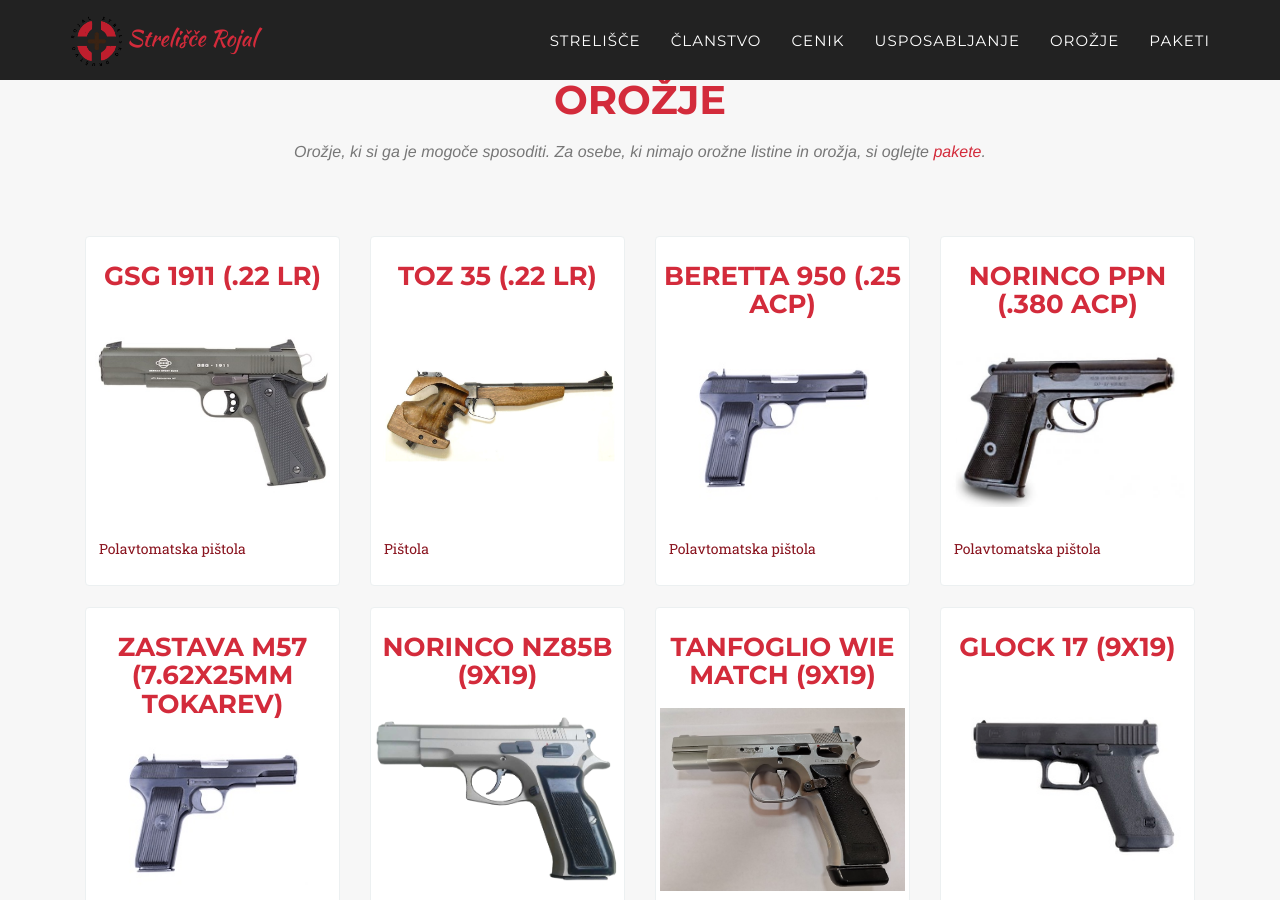
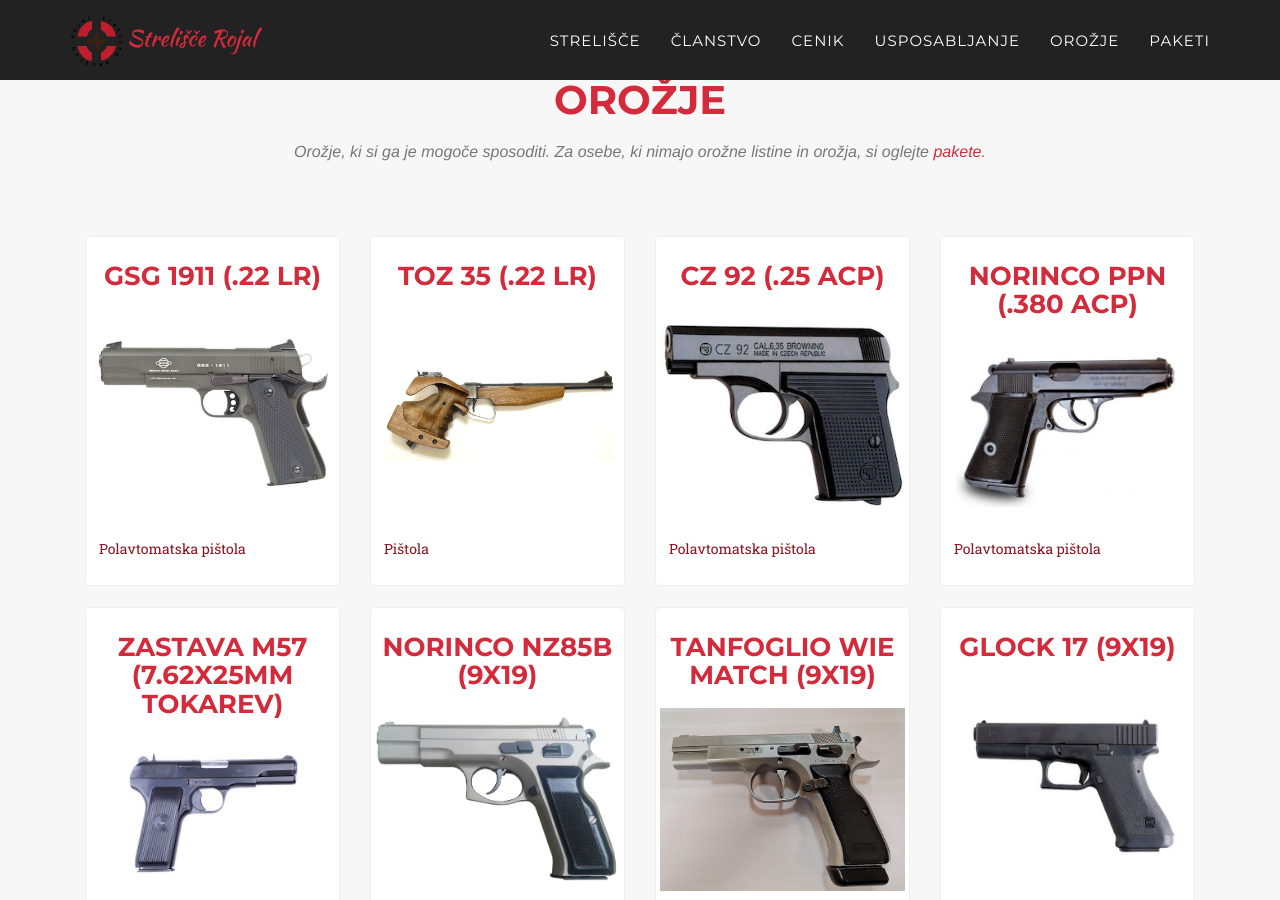
Before and after one commit to qstraza/strelisce, a Jekyll site: the page built from index.html, in a window 1280 px wide and 900 px high, scrolled down 4223 px. Built offline with Jekyll 4.4.1, drawn with Linux system fonts in a browser that asks for light colours; some web fonts are replaced.

Commit message:
dodal cz92

```diff
--- a/_config.yml
+++ b/_config.yml
@@ -109,12 +109,12 @@
     cal: ".22 LR"
     desc: ""
     img: "TOZ-35.jpeg"
-  beretta635:
-    title: "Beretta 950"
+  cz92:
+    title: "CZ 92"
     tip: "Polavtomatska pištola"
     cal: ".25 ACP"
     desc: ""
-    img: "m57.jpg"
+    img: "cz92.jpg"
   ppn:
     title: "Norinco PPN"
     tip: "Polavtomatska pištola"
```
Also changed, not shown: img/orozje/cz92.jpg (added).
